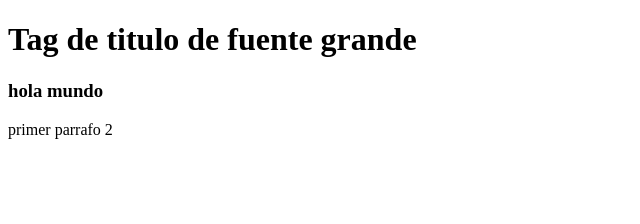
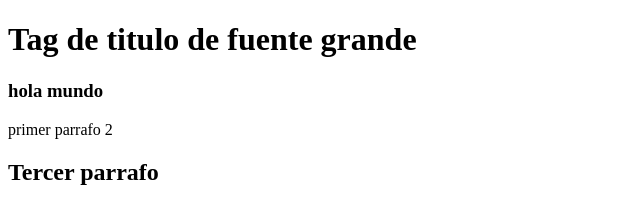
Before and after one commit to ThiagoDuge/FSD-CLASE2, a plain HTML site: page index.html in a window 1280 px wide. Shown: the whole page, without its empty margins (0-640 px from the left). Drawn offline with Linux system fonts and the light colour scheme.

Commit message:
tercer parrafa agregado

```diff
--- a/index.html
+++ b/index.html
@@ -10,5 +10,6 @@
     <h1>Tag de titulo de fuente grande</h1>
     <h3>hola mundo</h3>
     <p>primer parrafo 2</p>
+    <h2>Tercer parrafo</h2>
 </body>
 </html>
```
